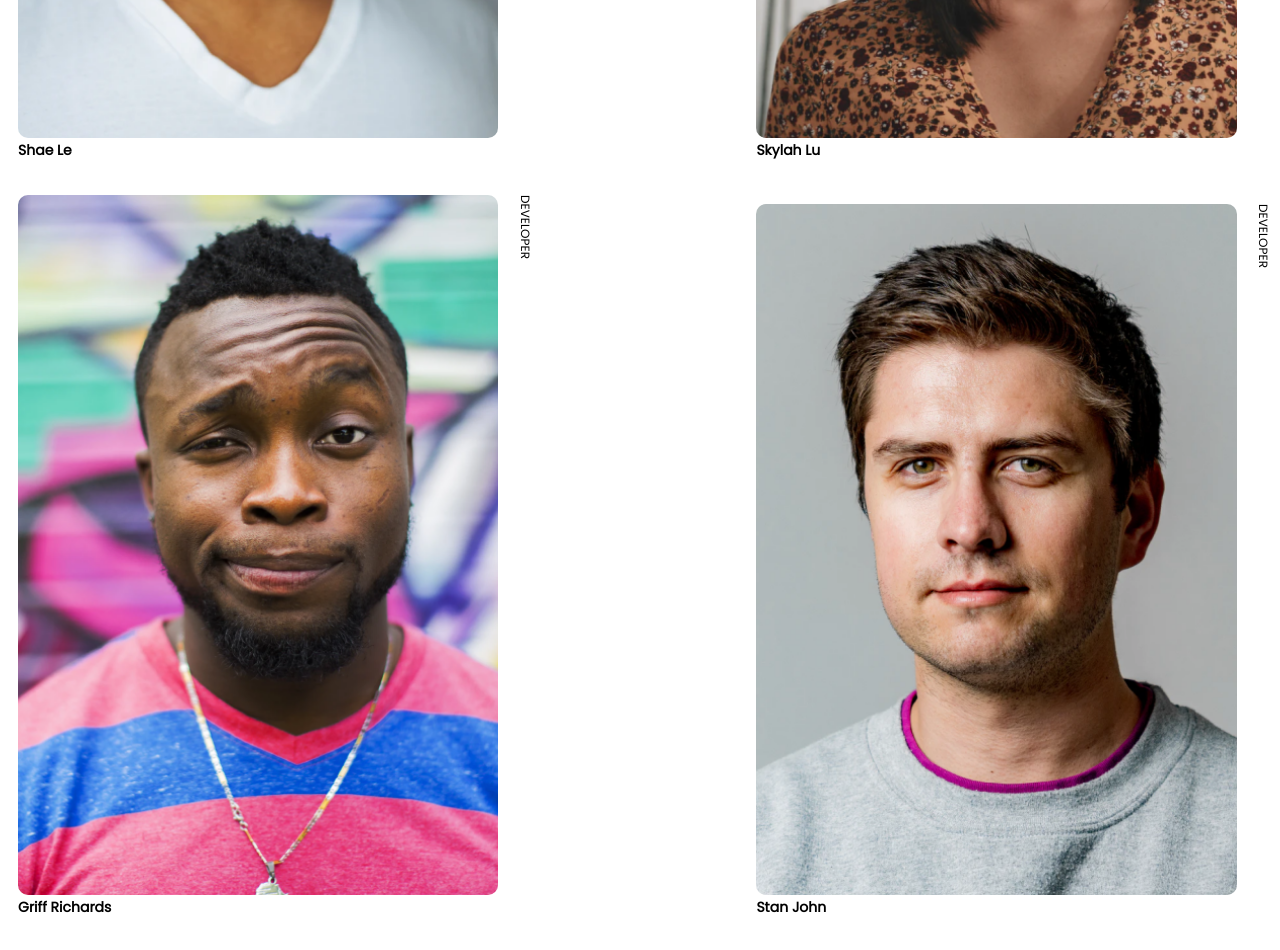
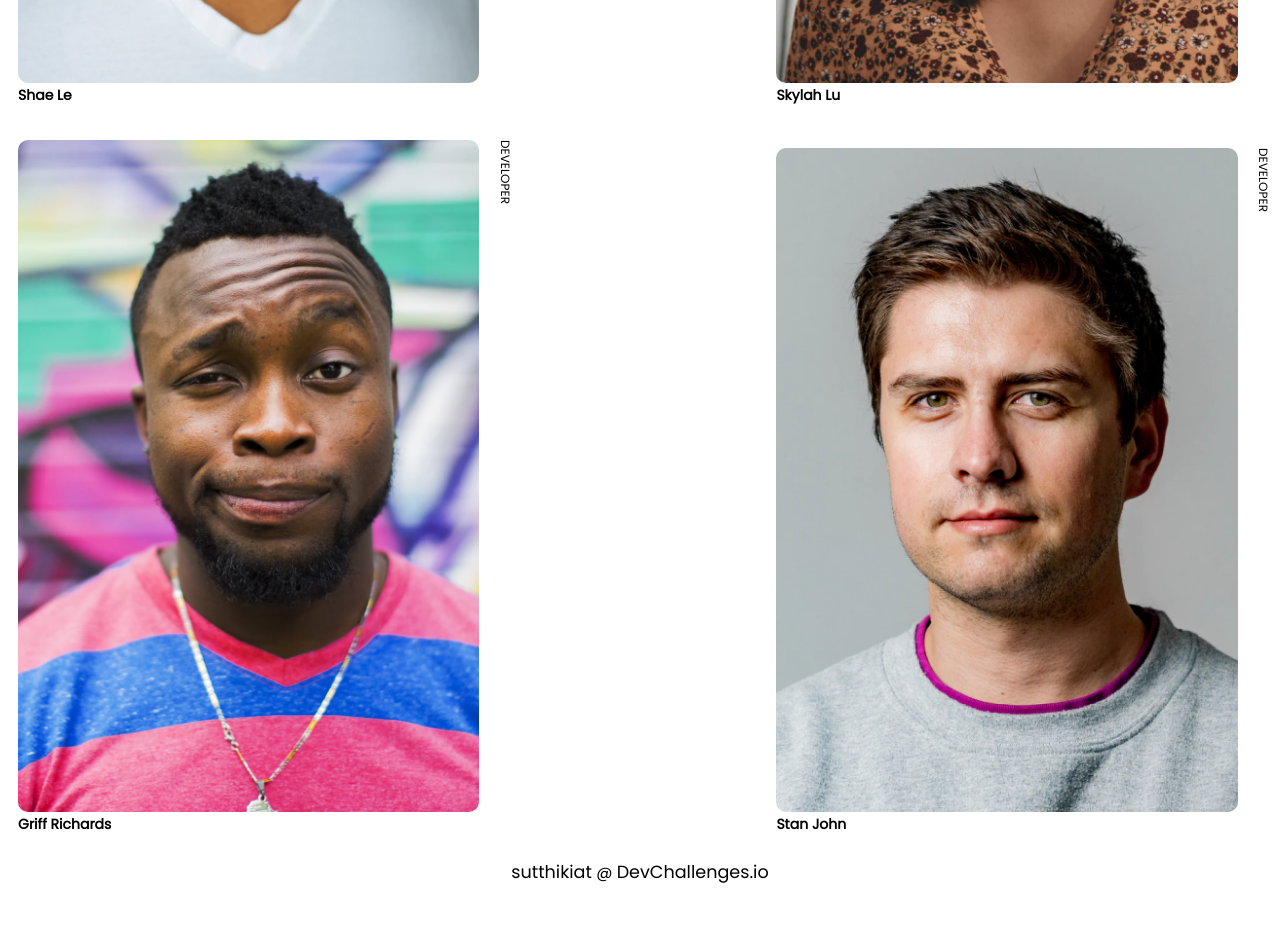
Before and after one commit to sutthikiat1/html-team-page-challenge, a plain HTML site: page index.html in a window 1280 px wide. Shown: the part 1540-2490 px from the top of the page. After the commit the page ends 2433 px from the top, so only its background shows below. Drawn offline with Linux system fonts and the light colour scheme.

Commit message:
add footer

```diff
--- a/index.html
+++ b/index.html
@@ -71,7 +71,11 @@
           <h3 class="name">Stan John</h3>
         </div>
       </div>
-      <div class="footer"></div>
     </div>
+    <footer>
+      <a href="https://github.com/sutthikiat1" target="_blank">sutthikiat</a>
+      @
+      <a href="https://devchallenges.io/" target="_blank">DevChallenges.io</a>
+    </footer>
   </body>
 </html>
--- a/styles.css
+++ b/styles.css
@@ -1,6 +1,6 @@
-.body {
-  margin: 0px;
-  font-family: "Poppins";
+* {
+  box-sizing: border-box;
+  font-family: "Poppins", sans-serif;
 }
 
 h1,
@@ -16,6 +16,7 @@ p {
 
 .container {
   margin: 0 auto;
+  min-height: 90vh;
 }
 
 .title {
@@ -88,6 +89,16 @@ p {
   align-self: flex-end;
 }
 
+footer {
+  text-align: center;
+}
+
+footer a {
+  color: #000;
+  font-size: 1.1rem;
+  text-decoration: none;
+}
+
 @media only screen and (max-height: 800px) {
   .body div .position {
     right: -10px;
```
